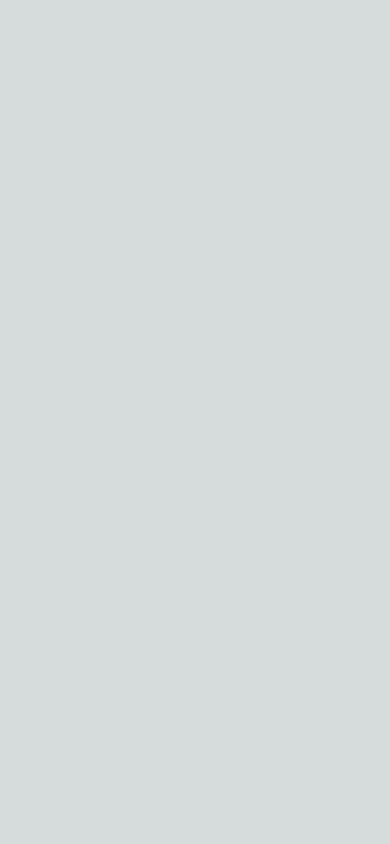
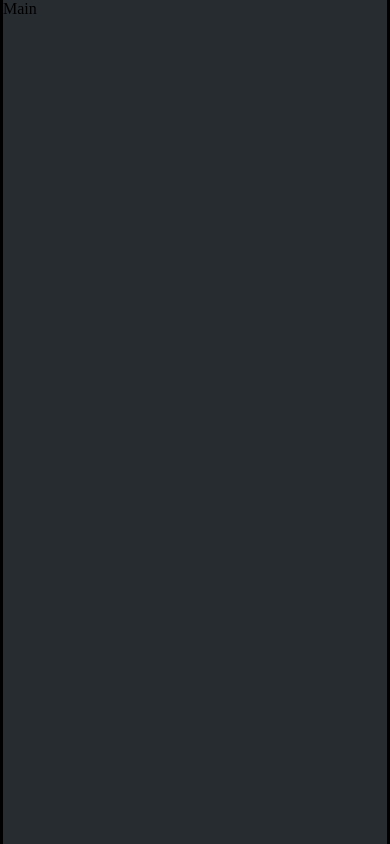
Before and after one commit to artvelop/pokemon-info, a Next.js app: page / in a window 390 px wide. Built offline with nearby package versions, Linux system fonts and the light colour scheme.

Commit message:
feat: 모바일 레이아웃 추가합니다

```diff
--- /dev/null
+++ b/src/apps/main/Main.tsx
@@ -0,0 +1,10 @@
+import { LayoutDefault } from '@/components/layout/LayoutDefault';
+import React from 'react';
+
+export const Main = () => {
+  return (
+    <LayoutDefault>
+      <div>Main</div>
+    </LayoutDefault>
+  );
+};
--- /dev/null
+++ b/src/components/layout/LayoutDefault.tsx
@@ -0,0 +1,29 @@
+import styled from '@emotion/styled';
+import React, { PropsWithChildren } from 'react';
+
+export const LayoutDefault = ({ children }: PropsWithChildren) => {
+  return (
+    <Container>
+      <MobileContainer>{children}</MobileContainer>
+    </Container>
+  );
+};
+
+const Container = styled.div`
+  background-color: #000000;
+  display: flex;
+  width: 100vw;
+  height: 100vh;
+  align-items: center;
+  justify-content: center;
+`;
+
+const MobileContainer = styled.div`
+  background-color: #272c30;
+  display: flex;
+  flex-direction: column;
+  width: 384px;
+  height: 100vh;
+  max-height: 100vh;
+  overflow: auto;
+`;
--- a/src/pages/index.tsx
+++ b/src/pages/index.tsx
@@ -1,3 +1,4 @@
+import { Main } from '@/apps/main/Main';
 import Head from 'next/head';
 
 export default function Home() {
@@ -10,7 +11,7 @@ export default function Home() {
         <link rel="icon" href="/favicon.ico" />
       </Head>
       <main>
-        <div></div>
+        <Main />
       </main>
     </>
   );
```
